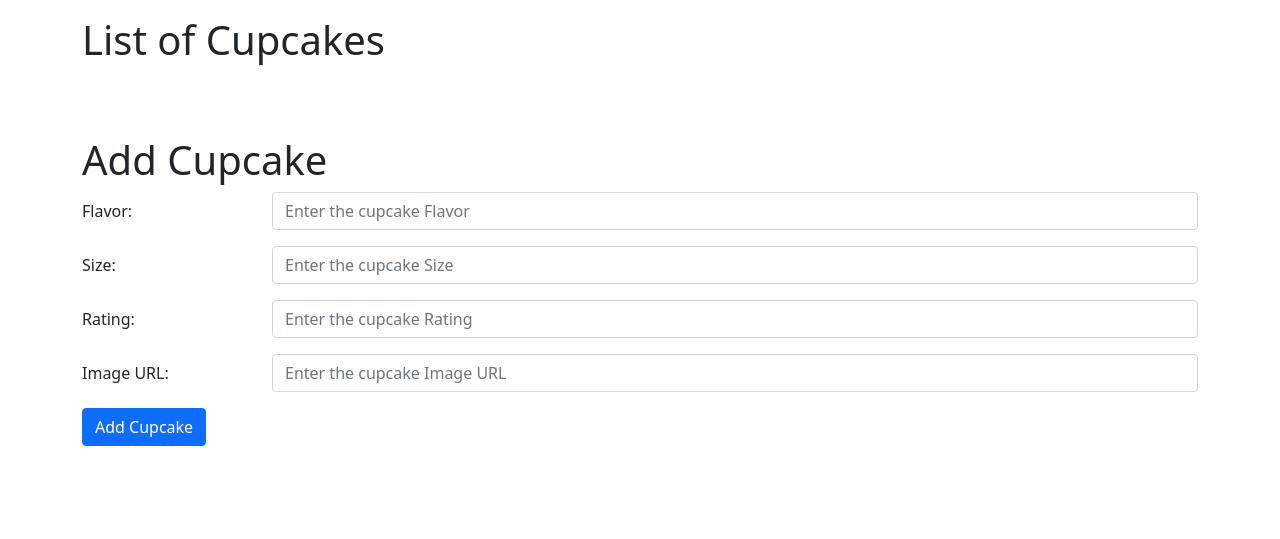
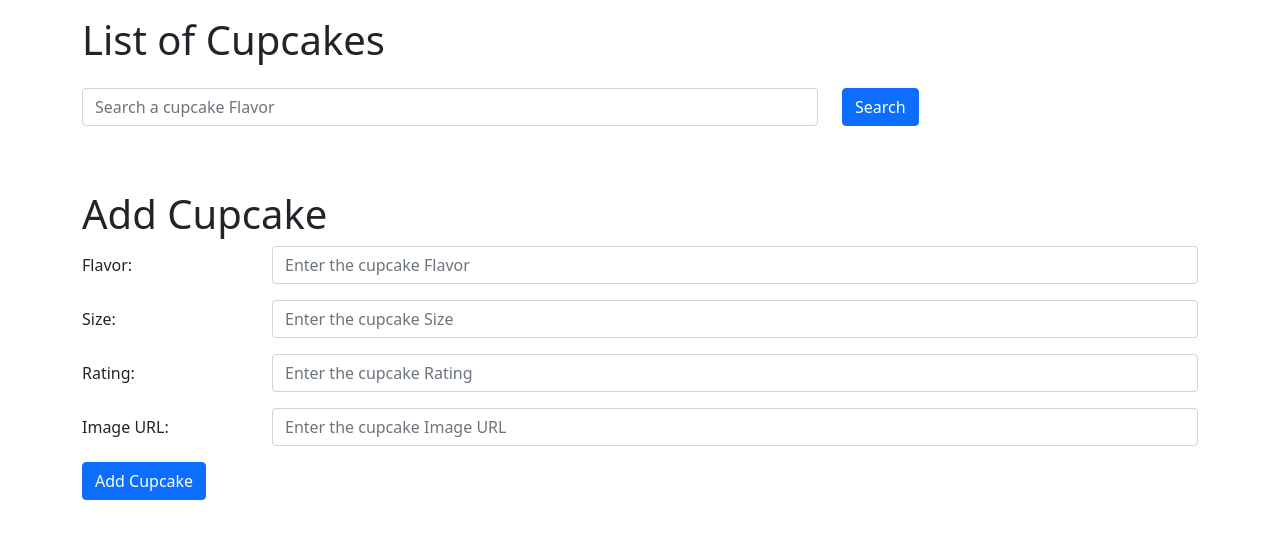
Before and after one commit to brianelizondo/RESTFUL-JSON-APIs, a Flask app: page / in a window 1280 px wide. Shown: the top 539 px of the page. Run offline with Flask 2, Linux system fonts and the light colour scheme; data that the repository does not hold is empty.

Commit message:
Further Study => Add functionality for searching for cupcakes where you can type in a search term, submit to the backend and see a newly filtered list of cupcakes

```diff
--- a/app.py
+++ b/app.py
@@ -36,7 +36,20 @@ def get_list_cupcakes():
     The values should come from each cupcake instance.
     """
 
-    all_cupcakes = [cupcake.serialize() for cupcake in Cupcake.query.all()]
+    all_cupcakes = [cupcake.serialize() for cupcake in Cupcake.query.order_by('flavor').all()]
+    return jsonify(cupcakes=all_cupcakes)
+
+
+@app.route("/api/cupcakes/search")
+def search_cupcakes():
+    """
+    Get data about all cupcakes filtered by flavor seach.
+    Respond with JSON like: {cupcakes: [{id, flavor, size, rating, image}, ...]}.
+    The values should come from each cupcake instance.
+    """
+    flavor_term = request.args["flavor"]
+    cupcakes_obj = Cupcake.query.filter(Cupcake.flavor.ilike(f'%{flavor_term}%')).order_by('flavor').all()
+    all_cupcakes = [cupcake.serialize() for cupcake in cupcakes_obj]
     return jsonify(cupcakes=all_cupcakes)
 
 
--- a/static/script.js
+++ b/static/script.js
@@ -39,5 +39,25 @@ $('#add_cupcake button').click(function(evt){
     addCupcake();
 });
 
+// Functionality for searching for cupcakes
+async function searchCupcake(){
+    try{
+        const flavor = $('#search_flavor').val();
+        const response = await axios.get(`${ URL_LOCALHOST }/api/cupcakes/search`, { params: { flavor } });
+        const cupcakes_list = response.data.cupcakes;
+
+        $('#cupcakes_list').empty();
+        for(let cupcake of cupcakes_list){
+            updateCupcakesList(cupcake.flavor);
+        }
+    } catch (error) {
+        console.error(error);
+    }
+}
+$('#search_cupcake button').click(function(evt){
+    evt.preventDefault();
+    searchCupcake();
+});
+
 // Load and show all cupcakes
 getCupcakes();
--- a/templates/home.html
+++ b/templates/home.html
@@ -8,8 +8,19 @@
         <h1 class="display-6">List of Cupcakes</h1>
     </div>
     <div class="row mt-3">
+        <form id="search_cupcake">
+            <div class="mb-3 row">
+                <div class="col-sm-8">
+                    <input type="text" class="form-control" id="search_flavor" placeholder="Search a cupcake Flavor">
+                </div>
+                <div class="col-sm-4">
+                    <button type="submit" class="btn btn-primary">Search</button>
+                </div>
+            </div>
+        </form>
+    </div>
+    <div class="row">
         <ul id="cupcakes_list" class="list-group">
-
         </ul>
     </div>
     <div class="row mt-5">
```
